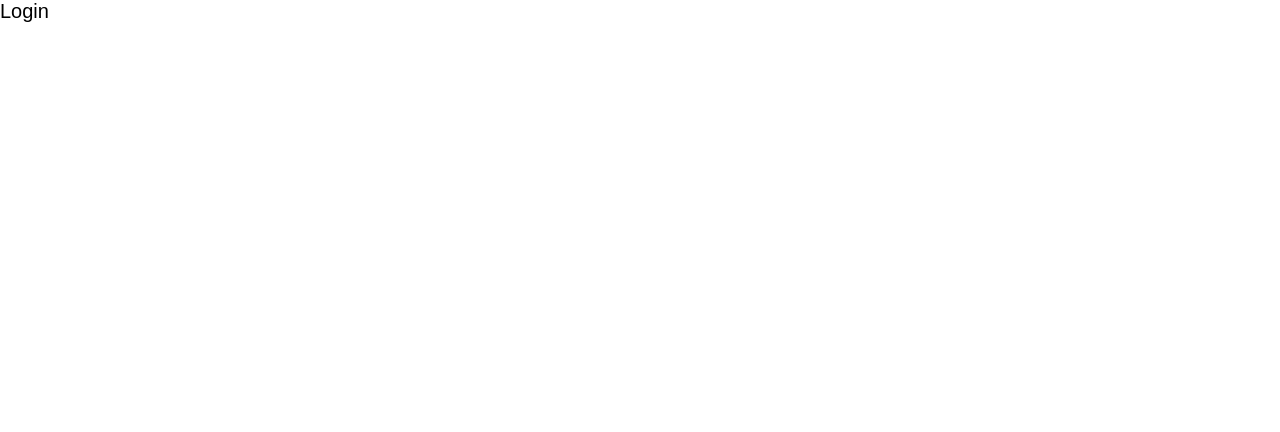
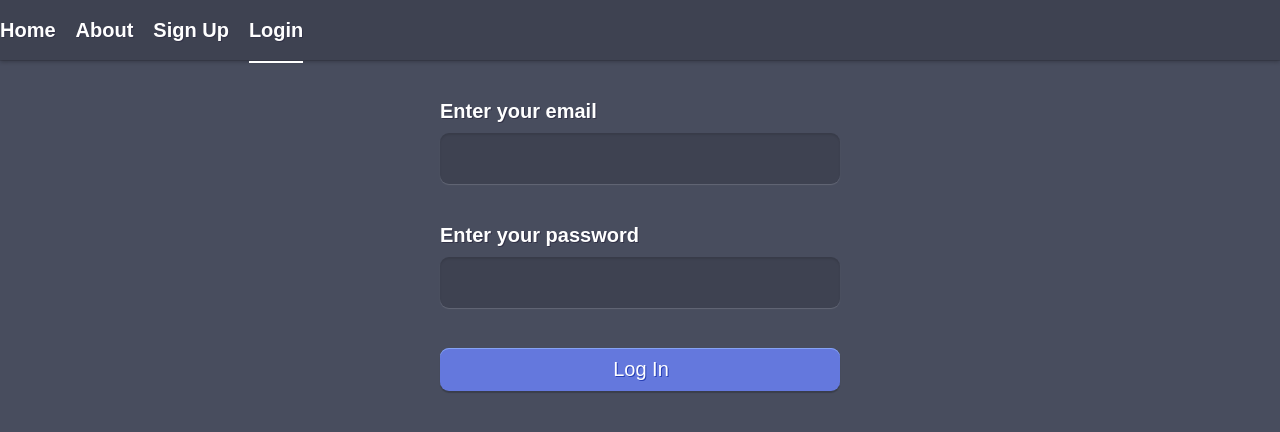
Before and after one commit to welschmoor/track-your-expenses-app, a React (Create React App) app: page /login in a window 1280 px wide. Shown: the top 432 px of the page. Built offline with nearby package versions, Linux system fonts and the light colour scheme.

Commit message:
Login form design looks good!

```diff
--- a/src/App.js
+++ b/src/App.js
@@ -1,13 +1,12 @@
 
 import { BrowserRouter, Routes, Route } from "react-router-dom"
-import styled, { ThemeProvider } from "styled-components"
-
+import { ThemeProvider } from "styled-components"
 
 import Home from "./pages/Home";
 import Login from "./pages/Login";
 import About from "./pages/About"
 import Signup from "./pages/Signup";
-
+import Navbar from "./components/Navbar"
 
 import GlobalStyle, { darkTheme, lightTheme } from "./Style";
 
@@ -17,6 +16,7 @@ function App() {
     <ThemeProvider theme={darkTheme || lightTheme} >
       <GlobalStyle />
       <BrowserRouter>
+      <Navbar />
         <Routes>
           <Route path="/" exact element={<Home />} />
           <Route path="/about" element={<About />} />
--- a/src/Style.js
+++ b/src/Style.js
@@ -6,6 +6,9 @@ const GlobalStyle = createGlobalStyle`
     box-sizing: border-box;
     margin: 0;
     padding: 0;
+  }
+  body {
+    background-color: ${p => p.theme.bgCol};
   }
   html {
     font-size: 125%;
@@ -18,8 +21,9 @@ const GlobalStyle = createGlobalStyle`
     list-style: none;
   }
   .active {
-    border-bottom: 2px solid rgb(50, 150, 160);
-    padding-bottom: 5px;
+    border-bottom: 2px solid ${p => p.theme.textCol};
+
+    padding-bottom: 20px;
   }
 `;
 
@@ -27,12 +31,17 @@ const GlobalStyle = createGlobalStyle`
 
 export const darkTheme = {
   navCol: "grey",
-  bgCol: "lightgrey",
-  textCol: "darkgrey",
+  bgCol: "#484D5E",
+  textCol: "white",
+  inputBg: "#3E4251",
+
 }
+
+
 export const lightTheme = {
   navCol: "grey",
-  bgCol: "lightgrey"
+  bgCol: "lightgrey",
+  textCol: "black",
 }
 
 export default GlobalStyle
--- /dev/null
+++ b/src/components/Navbar.js
@@ -0,0 +1,49 @@
+
+import styled from "styled-components"
+import { NavLink } from "react-router-dom"
+
+
+const Navbar = () => {
+  return (
+    <Nav>
+      <UL>
+        <li>
+          <NavLinkStyled to="/" >Home</NavLinkStyled>
+        </li>
+        <li>
+          <NavLinkStyled to="/about" >About</NavLinkStyled>
+        </li>
+        <li>
+          <NavLinkStyled to="/signup" >Sign Up</NavLinkStyled>
+        </li>
+        <li>
+          <NavLinkStyled to="/login" >Login</NavLinkStyled>
+        </li>
+      </UL>
+    </Nav>
+  )
+}
+
+
+const Nav = styled.nav`
+  height: 60px;
+  display: flex;
+  align-items: center;
+  background-color: ${p=>p.theme.inputBg};
+  box-shadow: 0 1px 0px 0px hsla(0, 0%, 0%, .12), 0 2px 4px hsla(0, 0%, 0%,.24);
+`
+
+const UL = styled.ul`
+  list-style: none;
+  display: flex;
+  gap: 20px;
+`
+
+const NavLinkStyled = styled(NavLink)`
+    font-weight: 600;
+    margin-bottom: 10px;
+    text-shadow: 1px 1px 0px hsl(240, 17%, 24%);
+    color: ${p => p.theme.textCol};
+`
+
+export default Navbar
--- a/src/pages/Login.js
+++ b/src/pages/Login.js
@@ -4,10 +4,99 @@ import React from "react"
 import styled from "styled-components"
 
 const Login = () => {
-  return(
-    <div>
-      Login
-    </div>
+  return (
+    <Form name="loginform" >
+      <div>
+        <Label htmlFor="email">Enter your email </Label>
+        <INPUT type="email" name="email" id="email" />
+      </div>
+      <div>
+        <Label htmlFor="password">Enter your password </Label>
+        <INPUT type="password" name="password" id="password" />
+      </div>
+      <Button type="submit" >Log In</Button>
+    </Form>
   )
 }
+
+const Form = styled.form`
+  display: flex;
+  flex-direction: column;
+  align-items: center;
+  margin-top: 40px;
+  gap: 40px;
+`
+
+const Label = styled.label`
+    display: inline-block;
+    font-weight: 600;
+    margin-bottom: 10px;
+    text-shadow: 1px 1px 0px hsl(240, 17%, 24%);
+    color: ${p => p.theme.textCol};
+`
+
+const INPUT = styled.input`
+  border: none;
+  width: 400px;
+  display: block;
+  padding: 14px 30px;
+  background-color: ${p => p.theme.inputBg};
+  border-radius: 9px;
+  border: none;
+  box-shadow: 0 2px 0px 0px hsla(0, 0%, 100%, .15), inset 0 2px 2px hsla(0, 0%, 0%, 0.1);
+  box-shadow: 0 1px 1px 0px hsla(0, 0%, 100%, .15), inset 0 2px 2px hsla(0, 0%, 0%, 0.1);
+  font-size: 20px;
+  color: hsl(240, 17%, 80%);
+
+  &:focus {
+    outline: none;
+    box-shadow: 0 0 0 0.3rem hsl(220, 17%, 55%) ;
+  }
+`
+
+const Button = styled.button`
+  width: 400px;
+  cursor: pointer;
+  background-color: hsl(230, 64%, 63%);
+  border: none;
+  padding: 10px 20px;
+  color: white;
+  font-size: 20px ;
+  border-radius: 9px;
+  box-shadow: 0 2px 1px hsla(0, 0%, 0%, .2), inset 0 1px 0 hsl(224, 84%, 74% );
+  text-shadow: 1px 1px 0px hsl(230, 64%, 43%);
+  padding-left: 22px;
+  transition: all 0.13s, box-shadow 0.13s;
+
+  &:active {
+  transform: scale(0.9);
+  box-shadow: 0 1px 3px hsla(0, 0%, 0%, .2), inset 0 1px 0 hsl(224, 84%, 74% );
+  }
+
+}
+`
+
 export default Login
+//
+//
+// const Button = styled.button`
+  /* cursor: pointer; */
+  /* background-color: hsl(230, 64%, 63%);  */
+  /* border: none; */
+  /* padding: 10px 20px; */
+  /* color: white; */
+  /* font-size: 20px ; */
+  /* border-radius: 9px; */
+  /* box-shadow: 0 2px 1px hsla(0, 0%, 0%, .2), inset 0 1px 0 hsl(224, 84%, 74% ); */
+  /* text-shadow: 1px 1px 0px hsl(230, 64%, 43%); */
+  /* padding-left: 22px; */
+  /* transition: all 0.13s, box-shadow 0.13s; */
+/*  */
+  /* &:active { */
+  /* transform: scale(0.9); */
+  /* box-shadow: 0 1px 3px hsla(0, 0%, 0%, .2), inset 0 1px 0 hsl(224, 84%, 74% ); */
+  /* } */
+/*  */
+/* } */
+// `
+//
```
